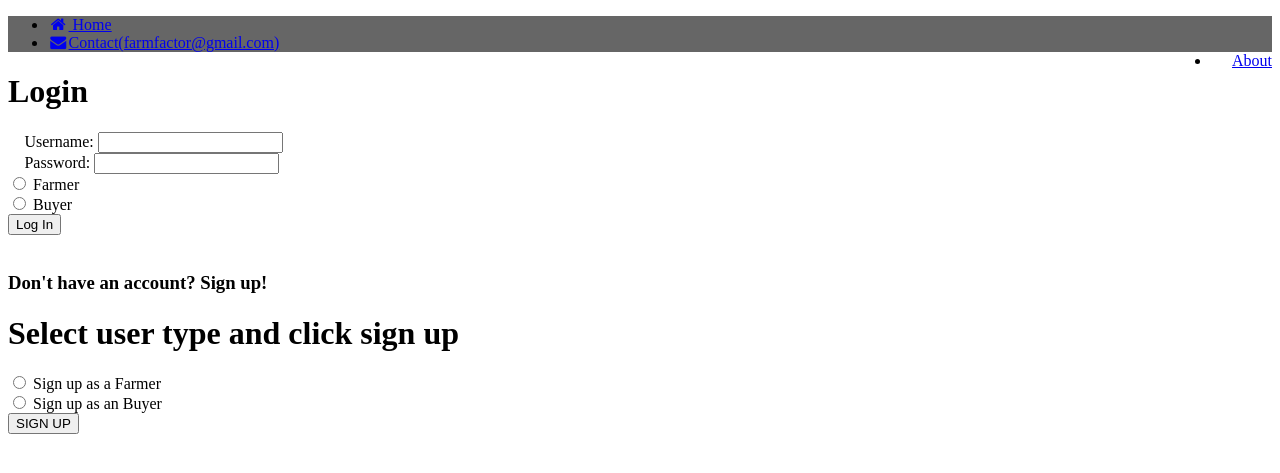
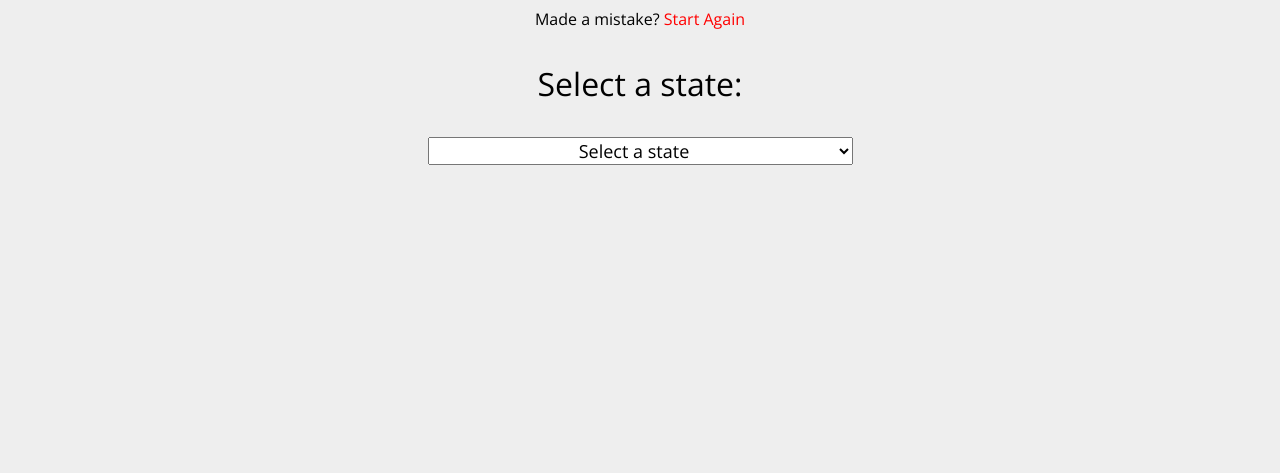
Before and after one commit to SiamSarker/HTDOCs, a PHP site: page /eMarketTest1/temp.php in a window 1280 px wide. Shown: the top 473 px of the page. Run offline with PHP 8.4, Linux system fonts and the light colour scheme.

Commit message:
next up: Aleart

```diff
--- a/eMarketTest1/temp.php
+++ b/eMarketTest1/temp.php
@@ -1,99 +1,98 @@
-
-<?php
-	session_start();
-?>
 <!DOCTYPE html>
 <html>
 <head>
-	<title>User Login & Registration</title>
-
-	<link rel="icon" href="logo2.png">
-	<link rel="stylesheet" type="text/css" href="nav.css">
-	<link rel="stylesheet" type="text/css" href="style.css" >
-
-	<link rel="stylesheet" href="https://cdnjs.cloudflare.com/ajax/libs/font-awesome/4.7.0/css/font-awesome.min.css">
-	<!-- <link rel="stylesheet" type="text/css" href="https://stackpath.bootstrapcdn.com/bootstrap/4.3.1/css/bootstrap.min.css"> -->
-
-<style>
-	ul {
-		  background-color: rgba(0,0,0,0.6);
-		}
-		.center {
-		  text-align: center;
-		  border: 3px solid orange;
-		}
-
-		img{
-			margin-left: 43%;
-		}
-
+<link href='http://fonts.googleapis.com/css?family=Open+Sans' rel='stylesheet' type='text/css'>
+<style type="text/css">
+body{
+    background-color: #EEEEEE;
+    font-family: "Open Sans";
+    font-size: 16px;
+    text-align: center;
+}
+.center{
+    margin: auto;
+    width: 425px;
+}
+.selector{
+    font-family: "Open Sans";
+    font-size: 18px;
+    width: 425px;
+    margin-left: auto;
+margin-right: auto;
+    position: relative;
+    text-align: center;
+}
+.heading{
+    font-family: "Open Sans";
+    font-size: 32px;
+    text-align: center;
+}
+a{
+    text-decoration: none;
+    color: #F00;
+}
 </style>
+<script type="text/javascript">
+function stateSelected(){
+    var s = document.getElementById("stateSelect");
+    var californiaCities = new Array("Los Angeles", "San Francisco");
+    var texasCities = new Array("Houston", "Dallas");
+        var title = document.createElement("p");
+        title.innerHTML = "Select a city:"
+        title.className = "heading";
+        document.body.appendChild(title);
+        switch(s.options[s.selectedIndex].value){
+            case "stateCalifornia":
+                createSelector(californiaCities, s);
+                break;
+            case "stateTexas":
+                createSelector(texasCities, s);
+                break;
+        }
+}
+function createSelector(array, s){
+    var sState = document.createElement("p");
+    sState.innerHTML = "Selected State: " + s.options[s.selectedIndex].text;
+    document.body.appendChild(sState);
+    var sTitle = document.getElementById("sTitle");
+    sTitle.parentNode.removeChild(sTitle);
+    s.parentNode.removeChild(s);
+    var newSelect = document.createElement("select");
+    var holder = document.createElement("div");
+    holder.className = "center";
+    var selectOption = document.createElement("option");
+    selectOption.selected = "selected";
+    selectOption.value = "";
+    selectOption.text = "Select a city";
+    newSelect.appendChild(selectOption);
+    for(var i = 0; i < array.length; ++i){
+            var newOption = document.createElement("option");
+            newOption.value = "city" + array[i].replace(/\s+/g, '');
+            newOption.text = array[i];
+            newSelect.onchange = townSelected;
+            newSelect.id = "citySelect";
+            newSelect.appendChild(newOption);
+    }
+    newSelect.className = "selector";
+    holder.appendChild(newSelect);
+    document.body.appendChild(holder);
+}
+function townSelected(){
+    var c = document.getElementById("citySelect");
+    window.location.href = "cities/" + c.options[c.selectedIndex].text.replace(/\s+/g, '_').toLowerCase() + ".html";
+}
+</script>
 </head>
-
 <body>
-	<div>
-	<ul>
-	<!-- <li><img src="logo4.png" alt="" width="70"></li> -->
-	  <li><a class="active" href="homepage.php"><i class="fa fa-fw fa-home"></i> Home</a></li>
-
-	  <li><a href="#contact"><i class="fa fa-fw fa-envelope"></i>Contact(farmfactor@gmail.com)</a></li>
-	  <li style="float: right;"><a href="homepage.php"><i class="fa fa-fw fa-about"></i>About</a></li>
-	</ul>
+Made a mistake? <a href="#" onclick="location.reload()">Start Again</a>
+</br>
+<p id="sTitle" class="heading">Select a state:</p>
+<div class="center">
+<select id="stateSelect" onchange="stateSelected();" class="selector">
+<option value="" selected="selected">Select a state</option>
+<option value="stateCalifornia">California</option>
+<option value="stateTexas">Texas</option>
+</select>
 </div>
-	<div class="container">
-
-		<div >
-			<span id="login">
-				<div >
-					<h1 class="UpperLogin">Login</h1>
-
-					<form action="verifylogin.php" method="post">
-						<div class="textbox">
-							<i class="fas fa-user"></i>
-							<label>Username:</label>
-							<input type="text" name="Username"  required>
-
-						</div>
-
-						<div class="textbox">
-							<i class="fas fa-lock"></i>
-							<label>Password:</label>
-							<input type="Password" name="Password" class="form-control" required>
-						</div>
-
-						<div>
-					  		<input type="radio" name="Role" value="Farmer"> Farmer<br>
-					  		<input type="radio" name="Role" value="Buyer"> Buyer<br>
-					 	 </div>
-
-						<button type="submit" class="btn">Log In</button>
-					</form>
-				</div>
-			</span>
-
-			<span id="signup">
-				<br>
-				<div class="textbox"><h3>Don't have an account? Sign up!</h3></div>
-
-				<h1>Select user type and click sign up</h1>
-
-				<form action="signup_form.php" method="post">
-					<div>
-						  <input type="radio" name="Role" value="Farmer"> Sign up as a Farmer<br>
-						  <input type="radio" name="Role" value="Buyer"> Sign up as an Buyer<br>
-
-				  	</div>
-
-					<button type="submit" class="btn btn-primary">SIGN UP</button>
-
-
-				</form>
-			</span>
-		</div>
-	</div>
-
-	<?php
-		session_destroy();
-	?>
 </body>
 </html>
```
Also changed, not shown: eMarketTest1/register.php (+22 -4 lines), eMarketTest1/updateprofile.php (+19 -3 lines).
